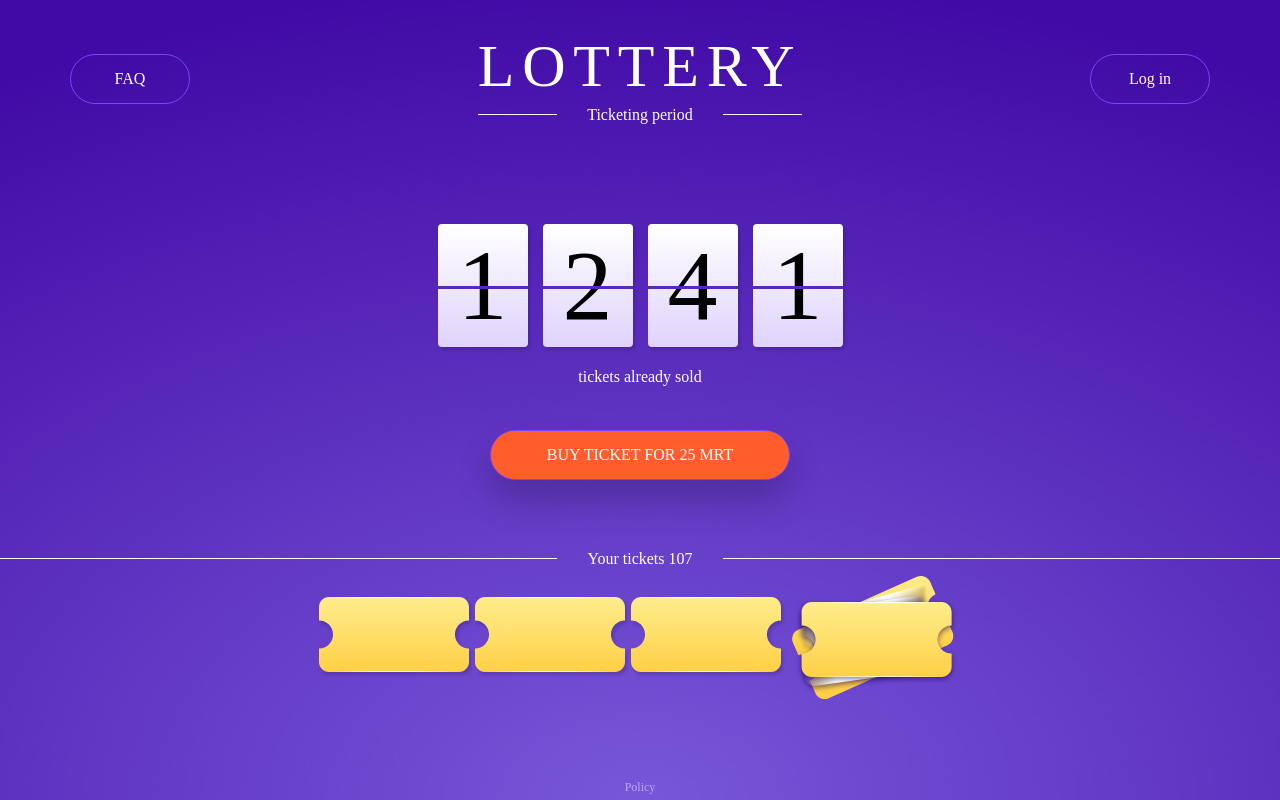
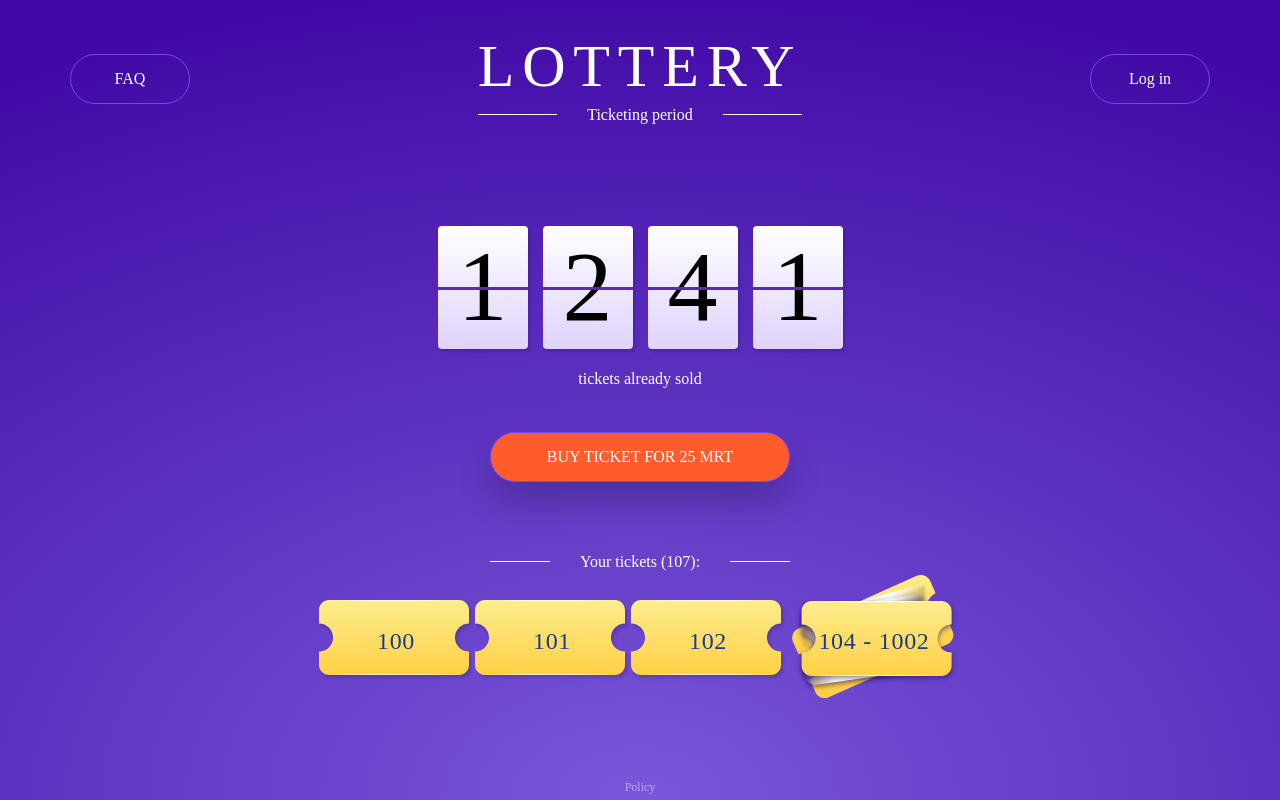
Before and after one commit to chlenc/mrt-farewell, a Preact app in the folder lottery/: page / in a window 1280 px wide. Built offline with nearby package versions, Linux system fonts and the light colour scheme; a web font is replaced by a local one.

Commit message:
ticket numbers

```diff
--- a/lottery/src/icons/Ticket.tsx
+++ b/lottery/src/icons/Ticket.tsx
@@ -1,12 +1,16 @@
 import { FunctionComponent, h } from 'preact';
+import styles from '@src/icons/styles.less';
+import cn from 'classnames';
 
 interface IProps {
     className?: string
     onClick?: () => void
+    name?: string
 }
 
-const Ticket = ({className, onClick}: IProps) => <div style={{cursor: onClick ? 'pointer' : 'inherit'}}
-                                                      onClick={onClick} className={className}>
+const Ticket = ({className, onClick, name}: IProps) => <div style={{cursor: onClick ? 'pointer' : 'inherit'}}
+                                                      onClick={onClick} className={cn(styles.ticket, className)}>
+    {name && <div class={styles.text}>{name}</div>}
     <svg width="156" height="81" viewBox="0 0 156 81" fill="none" xmlns="http://www.w3.org/2000/svg">
         <g filter="url(#filter0_d)">
             <path fill-rule="evenodd" clip-rule="evenodd"
--- a/lottery/src/icons/TicketMany.tsx
+++ b/lottery/src/icons/TicketMany.tsx
@@ -1,13 +1,18 @@
 import { FunctionComponent, h } from 'preact';
+import styles from './styles.less';
+import cn from 'classnames';
 
 interface IProps {
     className?: string
     onClick?: () => void
+    range?: string
 }
 
-const TicketMany = ({className, onClick}: IProps) => <div style={{cursor: onClick ? 'pointer' : 'inherit'}}
-                                                      onClick={onClick} className={className}>
-    <svg width="176" height="131" viewBox="0 0 176 131" fill="none" xmlns="http://www.w3.org/2000/svg">
+
+const TicketMany = ({className, onClick, range}: IProps) => <div style={{cursor: onClick ? 'pointer' : 'inherit'}}
+                                                      onClick={onClick} className={cn(styles.ticket, className)}>
+    {range && <div class={styles.text}>{range}</div>}
+    <svg style={{position: 'relative', top: '-4px'}} width="176" height="131" viewBox="0 0 176 131" fill="none" xmlns="http://www.w3.org/2000/svg">
         <path fill-rule="evenodd" clip-rule="evenodd" d="M12.1355 57.6778C7.09008 59.9241 4.82102 65.8352 7.06737 70.8806L12.5329 83.1563C19.6279 79.9974 27.9404 83.1883 31.0994 90.2833C34.2583 97.3784 31.0674 105.691 23.9724 108.85L29.4379 121.126C31.6842 126.171 37.5953 128.44 42.6407 126.194L161.402 73.3179C166.447 71.0716 168.716 65.1605 166.47 60.1151L161.004 47.8393C153.909 50.9982 145.597 47.8074 142.438 40.7123C139.279 33.6173 142.47 25.3048 149.565 22.1458L144.099 9.87008C141.853 4.8247 135.942 2.55564 130.896 4.80199L12.1355 57.6778Z" fill="url(#paint0_linear)"/>
         <g filter="url(#filter0_d)">
             <path fill-rule="evenodd" clip-rule="evenodd" d="M14.95 47.3672C9.64112 48.8895 6.57147 54.4272 8.09378 59.7362L11.7977 72.6531C19.2633 70.5124 27.0508 74.8291 29.1915 82.2947C31.3323 89.7603 27.0156 97.5479 19.55 99.6886L23.2538 112.606C24.7761 117.914 30.3139 120.984 35.6228 119.462L160.587 83.6289C165.896 82.1066 168.965 76.5688 167.443 71.2599L163.739 58.343C156.274 60.4837 148.486 56.167 146.345 48.7014C144.205 41.2358 148.521 33.4482 155.987 31.3075L152.283 18.3905C150.761 13.0816 145.223 10.012 139.914 11.5343L14.95 47.3672Z" fill="url(#paint1_linear)"/>
--- /dev/null
+++ b/lottery/src/icons/styles.less
@@ -0,0 +1,25 @@
+.ticket {
+  display: flex;
+  justify-content: center;
+  align-items: center;
+  position: relative;
+
+  .text {
+    z-index: 10;
+    flex: 1;
+    overflow-wrap: break-word;
+    position: absolute;
+    font-family: Museo Sans Cyrl;
+    font-size: 24px;
+    line-height: 28px;
+    display: flex;
+    align-items: center;
+    text-align: center;
+    letter-spacing: 0.03em;
+    color: #1A3D86;
+    box-sizing: border-box;
+    padding: 0px 30px;
+    width: 100%;
+    justify-content: center;
+  }
+}
--- a/lottery/src/layout/Bottom/Tickets/index.tsx
+++ b/lottery/src/layout/Bottom/Tickets/index.tsx
@@ -22,9 +22,11 @@ interface IProps {
 const Tickets: FunctionalComponent<IProps> = ({data}) => {
     const ticketCount = data.reduce((acc, item) => acc + (isTicketRange(item) ? item.startId : 1), 0);
     return <div class={styles.root}>
-        <TextWithLines children={`Your tickets ${ticketCount}`}/>
+        <TextWithLines className={styles.text} children={`Your tickets (${ticketCount}):`}/>
         <div class={styles.tickets}>
-            {data.map(item => isTicketRange(item) ? <TicketMany/> : <Ticket/>)}
+            {data.map(item => isTicketRange(item)
+                ? <TicketMany range={`${item.startId} - ${item.endId}`}/>
+                : <Ticket name={item.id.toString()}/>)}
         </div>
     </div>;
 };
--- a/lottery/src/layout/Bottom/Tickets/styles.less
+++ b/lottery/src/layout/Bottom/Tickets/styles.less
@@ -2,6 +2,11 @@
   width: 100%;
   display: flex;
   flex-direction: column;
+  align-items: center;
+
+  .text {
+    max-width: 300px;
+  }
 
   .tickets {
     align-items: center;
```
